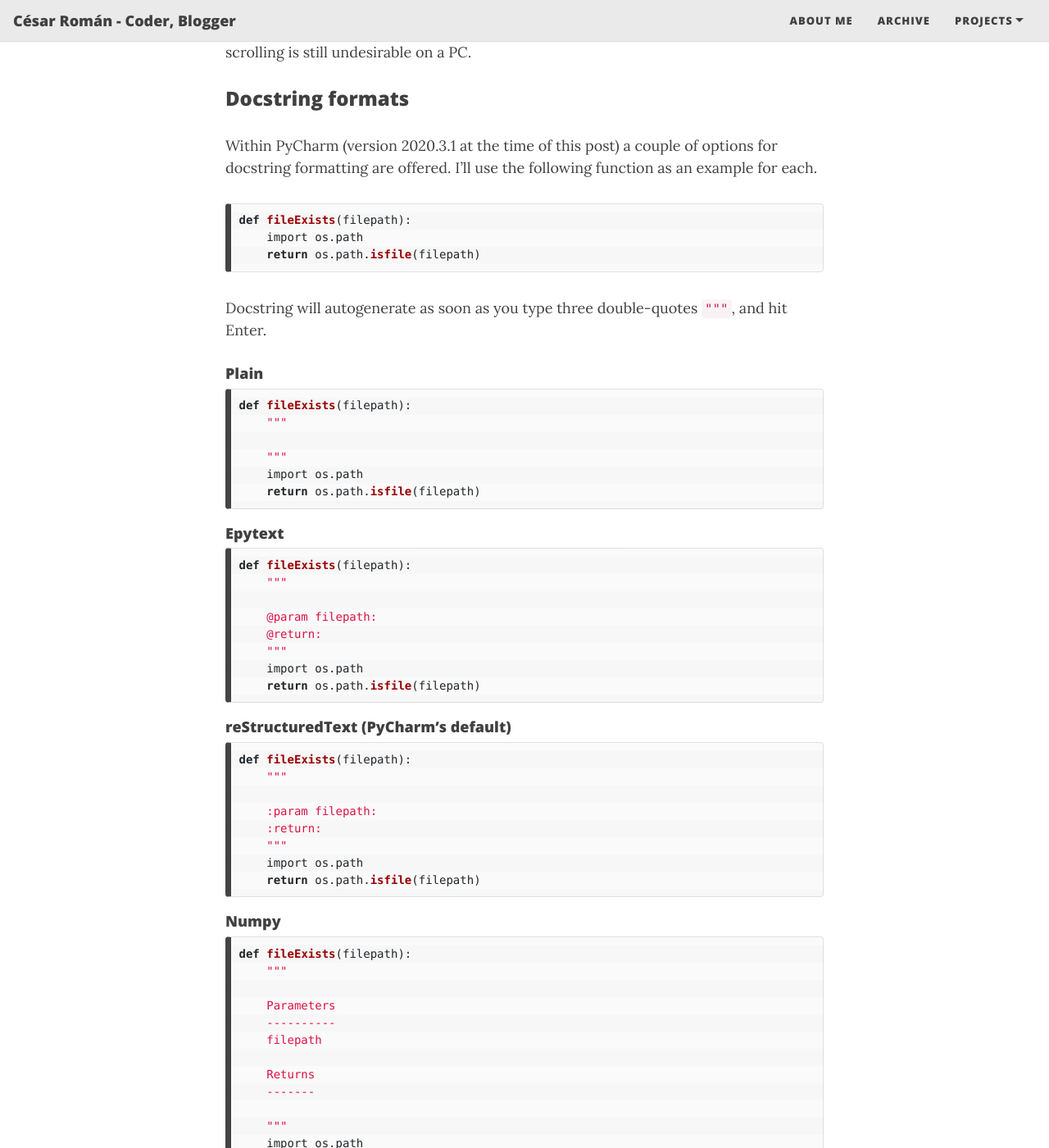
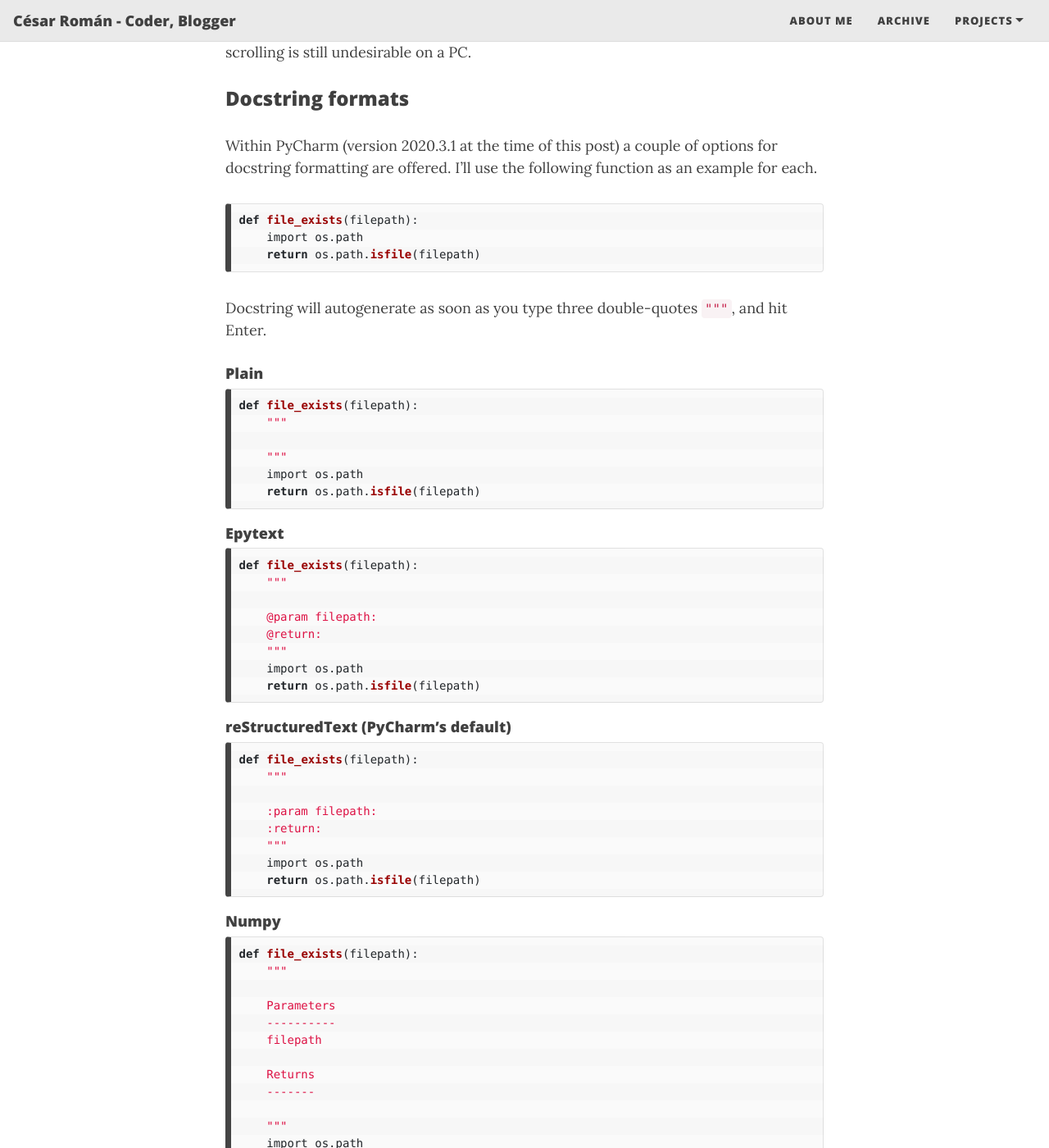
Before and after one commit to cesarcoatl/cesarcoatl.github.io, a Jekyll site: the page built from _posts/2020-12-22-79-characters.md, in a window 1280 px wide and 1400 px high, scrolled down 1445 px. Shown: the whole window at 82% size. Built offline with Jekyll 4.4.1, drawn with Linux system fonts in a browser that asks for light colours; nearby versions of some CDN libraries; comment, search, counter and statistics services are not loaded; some of the changed text lies outside the part shown.

Commit message:
:snake: snake_case

````diff
--- a/_posts/2020-12-22-79-characters.md
+++ b/_posts/2020-12-22-79-characters.md
@@ -36,7 +36,7 @@ Also, one could argue that with modern screens which come in bigger sizes and of
 Within PyCharm (version 2020.3.1 at the time of this post) a couple of options for docstring formatting are offered. I'll use the following function as an example for each.
 
 ```python
-def fileExists(filepath):
+def file_exists(filepath):
     import os.path
     return os.path.isfile(filepath)
 ```
@@ -45,7 +45,7 @@ Docstring will autogenerate as soon as you type three double-quotes `"""`, and h
 
 #### Plain
 ```python
-def fileExists(filepath):
+def file_exists(filepath):
     """
 
     """
@@ -54,7 +54,7 @@ def fileExists(filepath):
 ```
 #### Epytext
 ```python
-def fileExists(filepath):
+def file_exists(filepath):
     """
 
     @param filepath:
@@ -65,7 +65,7 @@ def fileExists(filepath):
 ```
 #### reStructuredText (PyCharm's default)
 ```python
-def fileExists(filepath):
+def file_exists(filepath):
     """
 
     :param filepath:
@@ -76,7 +76,7 @@ def fileExists(filepath):
 ```
 #### Numpy
 ```python
-def fileExists(filepath):
+def file_exists(filepath):
     """
 
     Parameters
@@ -92,7 +92,7 @@ def fileExists(filepath):
 ```
 #### Google
 ```python
-def fileExists(filepath):
+def file_exists(filepath):
     """
 
     Args:
````
